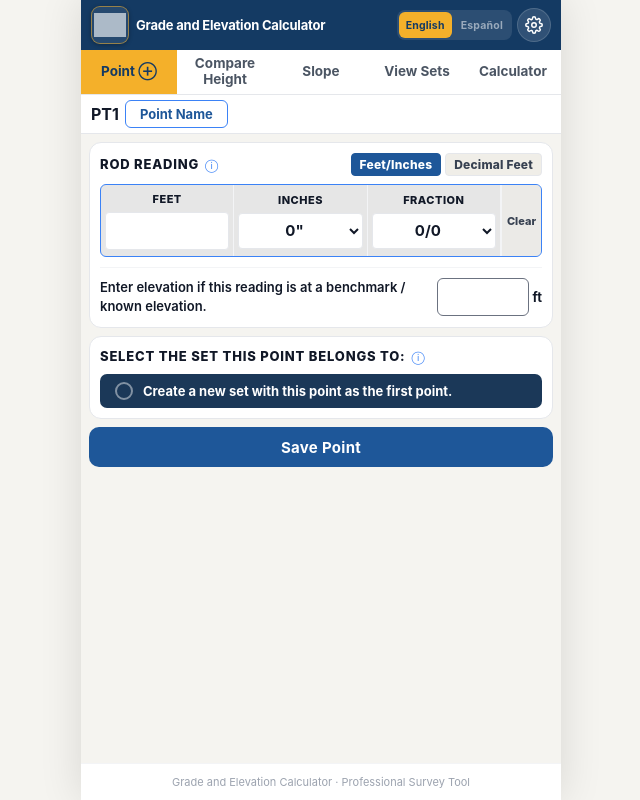
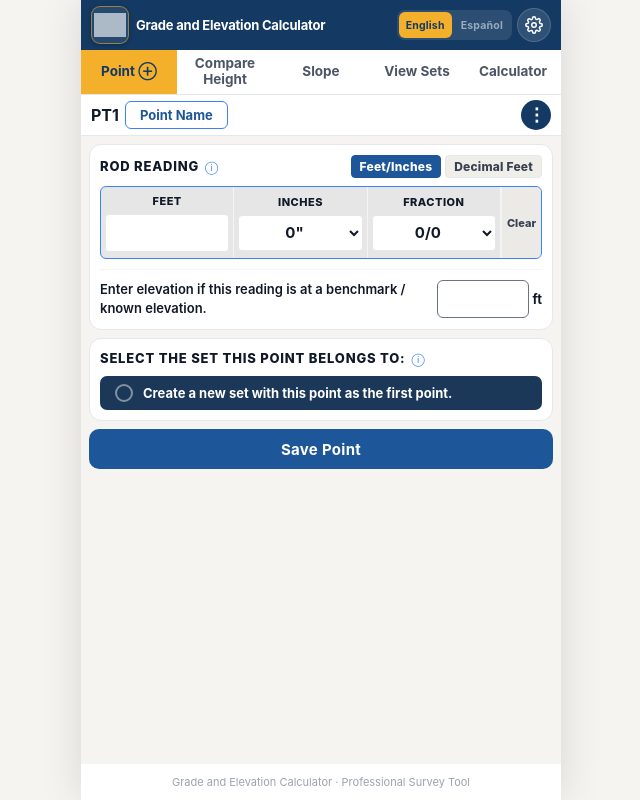
Before and after one commit to brightskyconstruction-prog/elevation-calculator-web, a React (Vite) app: page / in a window 1280 px wide. Both pictures are taken after a click on the button "Continue as Guest". Shown: the whole page, without its empty margins (319-959 px from the left). Built offline with nearby package versions, Linux system fonts and the light colour scheme; grey boxes are pictures that could not be loaded.

Commit message:
manage points page update

```diff
--- a/src/App.tsx
+++ b/src/App.tsx
@@ -64,12 +64,14 @@ function AppInner() {
       if (!window.confirm(t('unsavedPointConfirm'))) return;
       addScreenDirty.current = false;
     }
+    if (tab !== 'points') setShowSinglePoint(false);
     setActiveTab(tab);
   }, [activeTab, t]);
-  const [editPoint,    setEditPoint]    = useState<SurveyPoint | undefined>(undefined);
-  const [showSettings, setShowSettings] = useState(false);
-  const [compareFromId, setCompareFromId] = useState<string | null>(null);
-  const [compareToId,   setCompareToId]   = useState<string | null>(null);
+  const [editPoint,       setEditPoint]       = useState<SurveyPoint | undefined>(undefined);
+  const [showSettings,    setShowSettings]    = useState(false);
+  const [compareFromId,   setCompareFromId]   = useState<string | null>(null);
+  const [compareToId,     setCompareToId]     = useState<string | null>(null);
+  const [showSinglePoint, setShowSinglePoint] = useState(false);
 
   const { ensureDefaultProject, activeProjectId } = useSurveyStore();
   // Stable action references — selected individually so callbacks don't
@@ -250,6 +252,12 @@ function AppInner() {
   const handleComparePoint = useCallback((fromId: string, toId: string | null) => {
     setCompareFromId(fromId);
     setCompareToId(toId);
+    setShowSinglePoint(false);
+    setActiveTab('points');
+  }, []);
+
+  const handleShowSinglePoint = useCallback(() => {
+    setShowSinglePoint(true);
     setActiveTab('points');
   }, []);
 
@@ -352,6 +360,7 @@ function AppInner() {
             onEditConsumed={handleEditConsumed}
             onComparePoint={handleComparePoint}
             onDirtyChange={handleDirtyChange}
+            onShowSinglePoint={handleShowSinglePoint}
           />
         </div>
         <div style={{ ...styles.screen, display: activeTab === 'points' ? 'flex' : 'none' }}>
@@ -360,6 +369,7 @@ function AppInner() {
             onEditPoint={handleEditPoint}
             compareFromId={compareFromId}
             compareToId={compareToId}
+            showSinglePoint={showSinglePoint}
           />
         </div>
         <div style={{ ...styles.screen, display: activeTab === 'sets'   ? 'flex' : 'none' }}>
--- a/src/screens/AddNewPointScreen.tsx
+++ b/src/screens/AddNewPointScreen.tsx
@@ -24,13 +24,15 @@ const TEXT_DIS  = '#9CA3AF';
 // ─── Props ────────────────────────────────────────────────────────────────────
 
 interface Props {
-  projectId:        string;
-  isVisible?:       boolean;
-  onViewPoints?:    () => void;
-  editPoint?:       SurveyPoint | null;
-  onEditConsumed?:  () => void;
-  onComparePoint?:  (fromId: string, toId: string | null) => void;
-  onDirtyChange?:   (dirty: boolean) => void;
+  projectId:          string;
+  isVisible?:         boolean;
+  onViewPoints?:      () => void;
+  editPoint?:         SurveyPoint | null;
+  onEditConsumed?:    () => void;
+  onComparePoint?:    (fromId: string, toId: string | null) => void;
+  onDirtyChange?:     (dirty: boolean) => void;
+  /** Opens the Single Point view (accessible via ⋮ button in the header) */
+  onShowSinglePoint?: () => void;
 }
 
 type RodFormat = 'fif' | 'eng';
@@ -341,7 +343,7 @@ function InfoTip({ text }: { text: string }) {
 
 // ─── Main Component ───────────────────────────────────────────────────────────
 
-export default function AddNewPointScreen({ projectId, isVisible = true, editPoint, onEditConsumed, onComparePoint, onDirtyChange }: Props) {
+export default function AddNewPointScreen({ projectId, isVisible = true, editPoint, onEditConsumed, onComparePoint, onDirtyChange, onShowSinglePoint }: Props) {
   const { getPoints, addPoint, updatePoint, getSets, addSet, nextLabel, nextSetLabel } = useSurveyStore();
   const { t } = useLang();
 
@@ -763,6 +765,13 @@ export default function AddNewPointScreen({ projectId, isVisible = true, editPoi
               onClick={goNextInSet}
             >›</button>
           )}
+          {/* ⋮ — opens Single Point view */}
+          <button
+            style={s.dotsBtn}
+            onClick={onShowSinglePoint}
+            title="View all survey points"
+            aria-label="View all survey points"
+          >⋮</button>
         </div>
       </div>
 
@@ -1206,6 +1215,7 @@ const s: Record<string, React.CSSProperties> = {
   newBtnDisabled: { backgroundColor: '#9CA3AF', opacity: 0.6, cursor: 'default' },
   editBtn:      { backgroundColor: BLUE, borderRadius: 6, padding: '5px 12px', color: '#fff', fontSize: 13, fontWeight: 700, border: `1px solid ${BLUE_ACC}`, cursor: 'pointer', flexShrink: 0 },
   undoBtn:      { width: 28, height: 28, borderRadius: 6, backgroundColor: SURFACE, border: `1px solid ${BORDER}`, fontSize: 14, cursor: 'pointer', color: TEXT_SEC, flexShrink: 0 },
+  dotsBtn:      { width: 30, height: 30, borderRadius: '50%', backgroundColor: NAVY, border: 'none', fontSize: 18, fontWeight: 900, color: '#fff', cursor: 'pointer', display: 'flex', alignItems: 'center', justifyContent: 'center', flexShrink: 0, lineHeight: 1, letterSpacing: '-1px', padding: 0 },
 
   card:    { backgroundColor: CARD, borderRadius: 12, border: `1px solid ${BORDER}`, padding: 10, display: 'flex', flexDirection: 'column', gap: 8 },
   sep:     { height: 1, backgroundColor: '#F3F4F6', margin: '2px 0' },
--- a/src/screens/ViewPointsScreen.tsx
+++ b/src/screens/ViewPointsScreen.tsx
@@ -27,10 +27,12 @@ const GOLD_SVG  = '#F5A623';
 
 // ─── Props ─────────────────────────────────────────────────────────────────────
 interface Props {
-  projectId:      string;
-  onEditPoint?:   (pt: SurveyPoint) => void;
-  compareFromId?: string | null;
-  compareToId?:   string | null;
+  projectId:         string;
+  onEditPoint?:      (pt: SurveyPoint) => void;
+  compareFromId?:    string | null;
+  compareToId?:      string | null;
+  /** When true, forces the Single Point sub-tab to become active */
+  showSinglePoint?:  boolean;
 }
 
 // ─── Point type resolution ──────────────────────────────────────────────────────
@@ -1487,7 +1489,7 @@ function SinglePointTab({ points, sets, projectId, onEditPoint }: SinglePointTab
 // ═══════════════════════════════════════════════════════════════════════════════
 // VIEW POINTS SCREEN — gold sub-tab shell
 // ═══════════════════════════════════════════════════════════════════════════════
-export default function ViewPointsScreen({ projectId, onEditPoint, compareFromId, compareToId }: Props) {
+export default function ViewPointsScreen({ projectId, onEditPoint, compareFromId, compareToId, showSinglePoint }: Props) {
   const [activeTab, setActiveTab] = useState<PointsTab>('compare');
   const [fromId,    setFromId]    = useState<string | null>(null);
   const [toId,      setToId]      = useState<string | null>(null);
@@ -1501,15 +1503,20 @@ export default function ViewPointsScreen({ projectId, onEditPoint, compareFromId
     }
   }, [compareFromId, compareToId]);
 
+  // Show Single Point view when triggered via ⋮ button in Point tab
+  useEffect(() => {
+    if (showSinglePoint) setActiveTab('single');
+  }, [showSinglePoint]);
+
   const { t } = useLang();
   const { getPoints, getSets } = useSurveyStore();
   const points = getPoints(projectId);
   const sets   = getSets(projectId);
 
+  // 'single' intentionally omitted — accessed via ⋮ button in the Point⊕ tab
   const SUB_TABS: { id: PointsTab; label: string }[] = [
     { id: 'compare', label: t('comparePoints') },
     { id: 'graph',   label: t('graph')         },
-    { id: 'single',  label: t('singlePoint')   },
   ];
 
   return (
```
